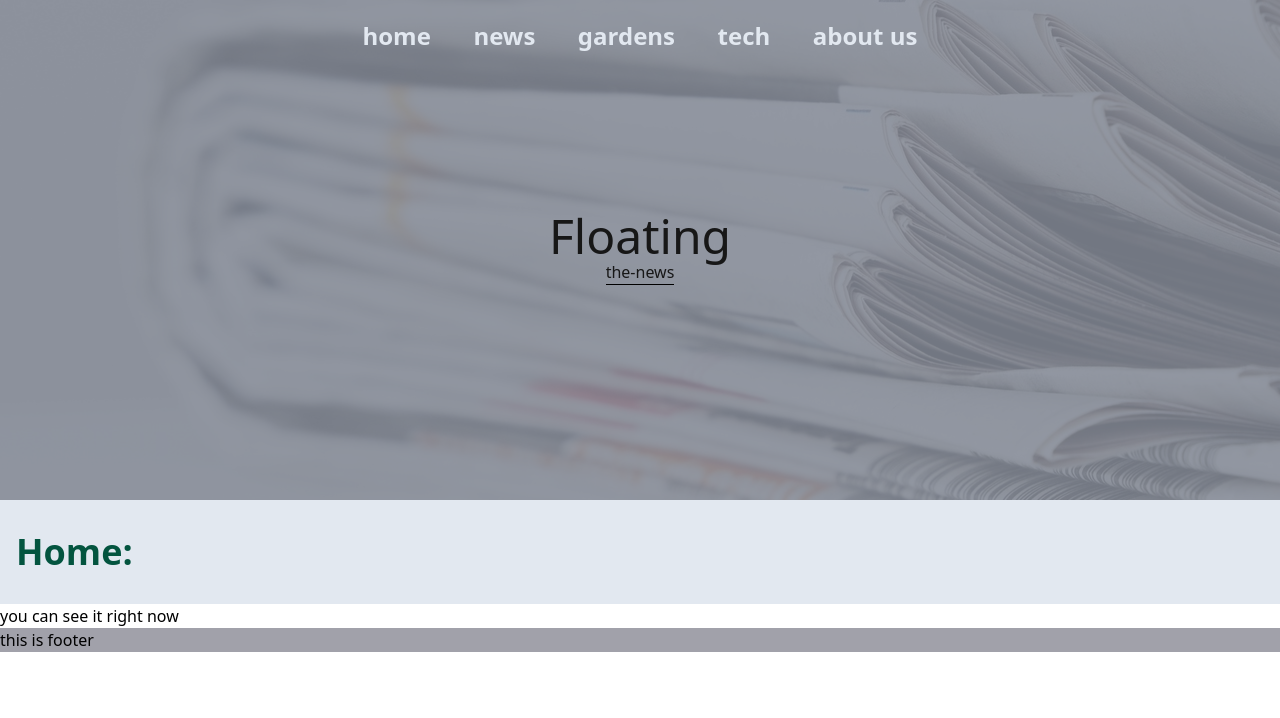
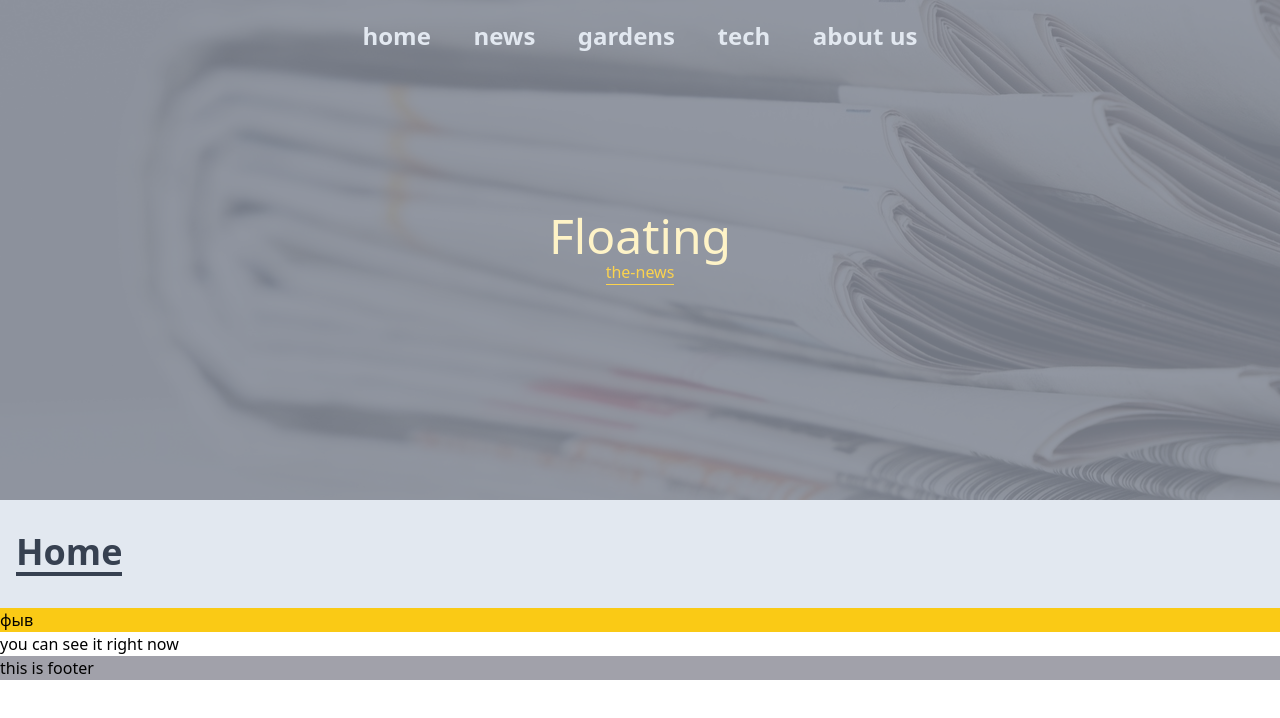
Before and after one commit to Viacheslav1998/floating, a Vue app: page / in a window 1280 px wide. Shown: the top 718 px of the page. Built offline with nearby package versions, Linux system fonts and the light colour scheme.

Commit message:
quickfix

```diff
--- a/src/components/Header.vue
+++ b/src/components/Header.vue
@@ -7,20 +7,20 @@
       <div class="flex justify-center">
         <div class="w-[50%] mt-5">
           <nav class="flex justify-evenly font-sans text-2xl font-semibold text-slate-200">
-            <RouterLink to="/" class="cursor-pointer hover:text-orange-300">home</RouterLink>
-            <RouterLink to="/news" class="cursor-pointer hover:text-orange-300">news</RouterLink>
-            <RouterLink to="/gardens" class="cursor-pointer hover:text-orange-300">gardens</RouterLink>
-            <RouterLink to="/tech" class="cursor-pointer hover:text-orange-300">tech</RouterLink>
-            <RouterLink to="/about" class="cursor-pointer hover:text-orange-300">about us</RouterLink>
+            <RouterLink to="/" class="cursor-pointer hover:text-yellow-300">home</RouterLink>
+            <RouterLink to="/news" class="cursor-pointer hover:text-yellow-300">news</RouterLink>
+            <RouterLink to="/gardens" class="cursor-pointer hover:text-yellow-300">gardens</RouterLink>
+            <RouterLink to="/tech" class="cursor-pointer hover:text-yellow-300">tech</RouterLink>
+            <RouterLink to="/about" class="cursor-pointer hover:text-yellow-300">about us</RouterLink>
           </nav>
         </div>
       </div>
-      <div class="flex flex-col mt-40 cursor-pointer">
+      <div class="flex flex-col mt-40 cursor-default">
         <div class="flex justify-center">
-          <h1 class="text-5xl text-neutral-900">Floating</h1>
+          <h1 class="text-5xl text-amber-100">Floating</h1>
         </div>
         <div class="flex justify-center">
-          <p class="text-neutral-900 border-b border-black">the-news</p>
+          <p class="text-amber-300 border-b border-amber-300">the-news</p>
         </div>
       </div>
     </div>
--- a/src/pages/HomeView.vue
+++ b/src/pages/HomeView.vue
@@ -3,8 +3,11 @@
 
 <template>
   <div>
-    <div class="bg-slate-200 py-8 px-4 text-4xl font-semibold text-green-800">
-      <h2>Home:</h2>
+    <div class="bg-slate-200 py-8 px-4 text-4xl font-semibold text-gray-700">
+      <h2 class="inline-block border-b-4 border-gray-700">Home</h2>
+    </div>
+    <div class="bg-yellow-300">
+фыв
     </div>
     <p>you can see it right now</p>
   </div>
```
